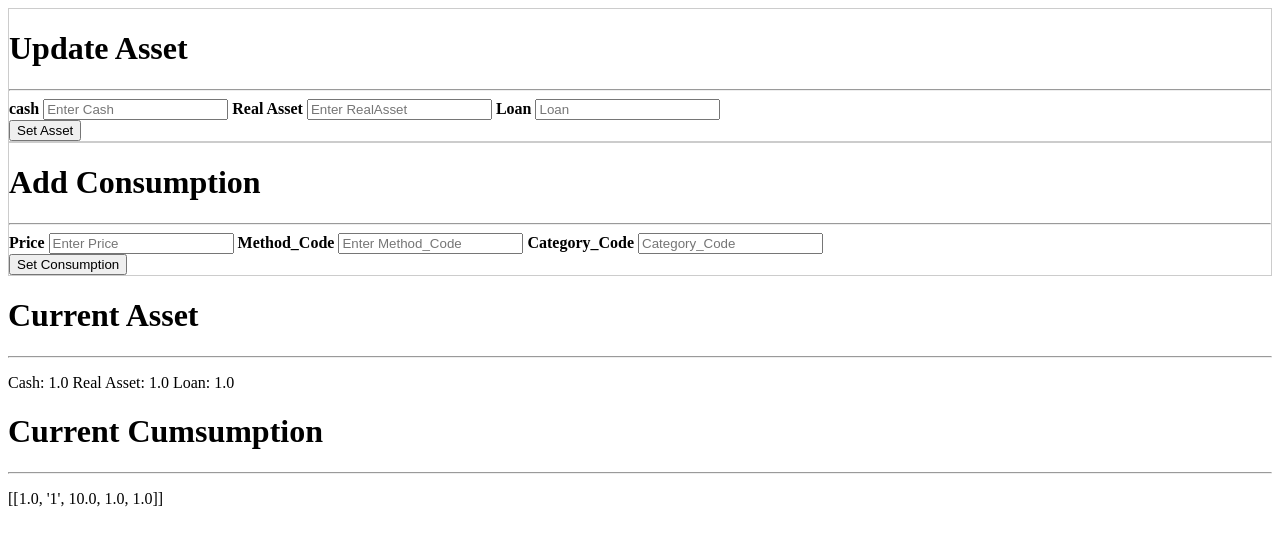
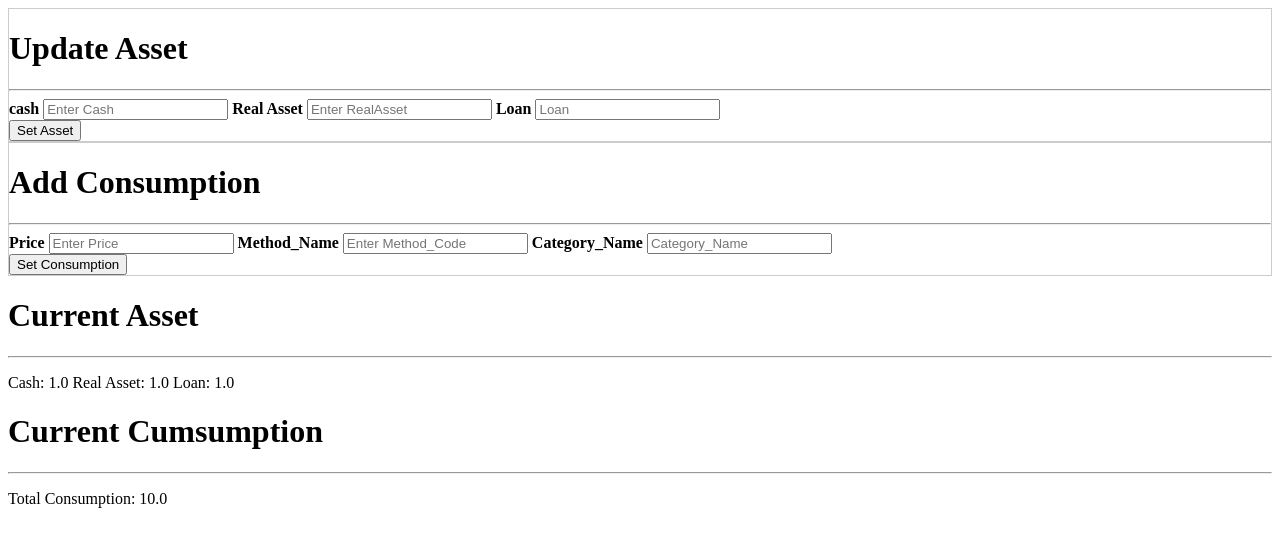
Before and after one commit to delibae/sql_study, a Flask app: page /main/1 in a window 1280 px wide. Shown: the top 547 px of the page. Run offline with Flask 2, Linux system fonts and the light colour scheme; tables that the repository leaves empty hold one stand-in row (Sample ...).

Commit message:
almost_complete

```diff
--- a/flask_project/app.py
+++ b/flask_project/app.py
@@ -5,12 +5,43 @@ from db.dml.asset_dao import assetdao
 from db.dml.consum_dao import condao
 from db.dml.cate_dao import catedao
 import pymysql
-
+import numpy as np
 
 app = Flask('__name__')
 db = pymysql.connect(host='localhost', user='root', db='flask_db', password='1234', charset='utf8')
 curs = db.cursor()
+@app.route('/main/<id>')
+def main(id):
+    asset_dao = assetdao()
+    # print(asset_dao.get(id))
+    con_dao = condao()
+    # print(con_dao.get(id))
 
+    set = json.dumps(asset_dao.get(id))
+    con = json.dumps(con_dao.get(id))
+
+    set = json.loads(set)
+    # print(set)
+    if len(set) == 0:
+        cash = 0
+        real_asset = 0
+        loan = 0
+    else:
+        cash = set[0][1]
+        real_asset = set[0][2]
+        loan = set[0][3]
+    con = json.loads(con)
+    if len(con) == 0:
+        con = 'None'
+    else:
+        con_numpy = np.array(con)
+        print(con_numpy)
+        total_con = list(map(float,con_numpy[:,2].tolist()))
+        print(total_con)
+        total_con = sum(total_con)
+        pass
+
+    return render_template('main.html',value=id , cash = cash, real_asset = real_asset, loan = loan, con=con, total_con = total_con)
 
 @app.route('/')
 def index():
@@ -53,31 +84,27 @@ def checklogin():
     else:
         return redirect(f"http://127.0.0.1:5000/main/{id}")
 
-@app.route('/main/<id>')
-def main(id):
-    asset_dao = assetdao()
-    # print(asset_dao.get(id))
-    con_dao = condao()
-    # print(con_dao.get(id))
 
-    set = json.dumps(asset_dao.get(id))
-    con = json.dumps(con_dao.get(id))
-
-    set = json.loads(set)
-    cash = set[0][1]
-    real_asset = set[0][2]
-    loan = set[0][3]
-    con = json.loads(con)
-
-
-    return render_template('main.html',value=id , cash = cash, real_asset = real_asset, loan = loan, con=con)
 
 @app.route('/addcon/<id>', methods=['POST'])
 def addcon(id):
     data = request.form.to_dict(flat=False)
+
+    mt_dao = mtdao()
+    cate_dao = catedao()
+
     con_dao = condao()
+
+    i = data['method_name'][0]
+    j = data['category_name'][0]
+
+    method_code = mt_dao.get(i)[0][0]
+
+    category_code = cate_dao.get(j)[0][0]
+
+
     # print([id,data['amount'][0],data['method_code'][0],data['category_code'][0]])
-    con_dao.ins(id,data['amount'][0],data['method_code'][0],data['category_code'][0])
+    con_dao.ins(id,data['amount'][0],method_code,category_code)
 
 
     return redirect(f"http://127.0.0.1:5000/main/{id}")
@@ -91,8 +118,10 @@ def addset(id):
     asset_dao = assetdao()
     # try:
     #     asset_dao.ins(id, cash, real_asset, loan)
-
-    asset_dao.upd(id, cash, real_asset, loan)
+    if len(asset_dao.get(id)) == 0:
+        asset_dao.ins(id, cash, real_asset, loan)
+    else:
+        asset_dao.upd(id, cash, real_asset, loan)
 
 
     return redirect(f"http://127.0.0.1:5000/main/{id}")
--- a/flask_project/db/ddl/DDL.sql
+++ b/flask_project/db/ddl/DDL.sql
@@ -51,11 +51,11 @@ ALTER TABLE asset
 /* 새 테이블3 */
 -- SQLINES LICENSE FOR EVALUATION USE ONLY
 CREATE TABLE consumption (
-	cons_no DOUBLE NOT NULL, /* 새 컬럼5 */
+	cons_no INT(11) NOT NULL, /* 새 컬럼5 */
 	id VARCHAR(10) NOT NULL, /* 새 컬럼 */
 	amount DOUBLE NOT NULL, /* 새 컬럼2 */
-	method_code DOUBLE NOT NULL, /* 새 컬럼3 */
-	category_code DOUBLE NOT NULL /* 새 컬럼4 */
+	method_code INT(11) NOT NULL, /* 새 컬럼3 */
+	category_code INT(11) NOT NULL/* 새 컬럼4 */
 );
 
 -- SQLINES LICENSE FOR EVALUATION USE ONLY
@@ -71,12 +71,13 @@ ALTER TABLE consumption
 			cons_no
 		);
 
+ALTER TABLE consumption MODIFY cons_no INTEGER NOT NULL AUTO_INCREMENT;
 
 
 /* 새 테이블4 */
 -- SQLINES LICENSE FOR EVALUATION USE ONLY
 CREATE TABLE method (
-	method_code DOUBLE NOT NULL, /* 새 컬럼 */
+	method_code INT(11) NOT NULL, /* 새 컬럼 */
 	method_name VARCHAR(10) NOT NULL /* 새 컬럼2 */
 );
 
@@ -93,11 +94,13 @@ ALTER TABLE method
 			method_code
 		);
 
+ALTER TABLE method MODIFY method_code INTEGER NOT NULL AUTO_INCREMENT;
+
 
 /* 새 테이블5 */
 -- SQLINES LICENSE FOR EVALUATION USE ONLY
 CREATE TABLE category (
-	category_code DOUBLE NOT NULL, /* 새 컬럼 */
+	category_code INT(11) NOT NULL, /* 새 컬럼 */
 	category_name VARCHAR(10) NOT NULL /* 새 컬럼2 */
 );
 
@@ -113,6 +116,8 @@ ALTER TABLE category
 		PRIMARY KEY (
 			category_code
 		);
+
+ALTER TABLE category MODIFY category_code INTEGER NOT NULL AUTO_INCREMENT;
 
 
 
--- a/flask_project/db/dml/cate_dao.py
+++ b/flask_project/db/dml/cate_dao.py
@@ -7,12 +7,12 @@ class catedao:
         self.pw = '1234'
         self.t_name = 'category'
 
-    def get(self):
+    def get(self, category_name):
         ret = []
         db = pymysql.connect(host='localhost', user='root', db=self.db, password=self.pw, charset='utf8')
         curs = db.cursor()
 
-        sql = f"select * from {self.t_name}";
+        sql = f"select * from {self.t_name} where category_name = '{category_name}'";
         curs.execute(sql)
 
         rows = curs.fetchall()
--- a/flask_project/db/dml/method_dao.py
+++ b/flask_project/db/dml/method_dao.py
@@ -7,12 +7,12 @@ class mtdao:
         self.pw = '1234'
         self.t_name = 'method'
 
-    def get(self):
+    def get(self, method_name):
         ret = []
         db = pymysql.connect(host='localhost', user='root', db=self.db, password=self.pw, charset='utf8')
         curs = db.cursor()
 
-        sql = f"select * from {self.t_name}";
+        sql = f"select * from {self.t_name} where method_name = '{method_name}'";
         curs.execute(sql)
 
         rows = curs.fetchall()
--- a/flask_project/templates/main.html
+++ b/flask_project/templates/main.html
@@ -31,10 +31,10 @@
         <hr>
         <label for="amount"><b>Price</b></label>
         <input type="text" placeholder="Enter Price" name="amount" required>
-        <label for="method_code"><b>Method_Code</b></label>
-        <input type="text" placeholder="Enter Method_Code" name="method_code" required>
-        <label for="category_code"><b>Category_Code</b></label>
-        <input type="text" placeholder="Category_Code" name="category_code" required>
+        <label for="method_name"><b>Method_Name</b></label>
+        <input type="text" placeholder="Enter Method_Code" name="method_name" required>
+        <label for="category_name"><b>Category_Name</b></label>
+        <input type="text" placeholder="Category_Name" name="category_name" required>
 
         <div class="clearfix">
             <button type="submit" class="signupbtn">Set Consumption</button>
@@ -50,7 +50,7 @@
 <div class="container">
     <h1>Current Cumsumption</h1>
     <hr>
-    <p>{{ con }}</p>
+    <p>Total Consumption: {{ total_con }}</p>
 </div>
 </body>
 </html>
```
